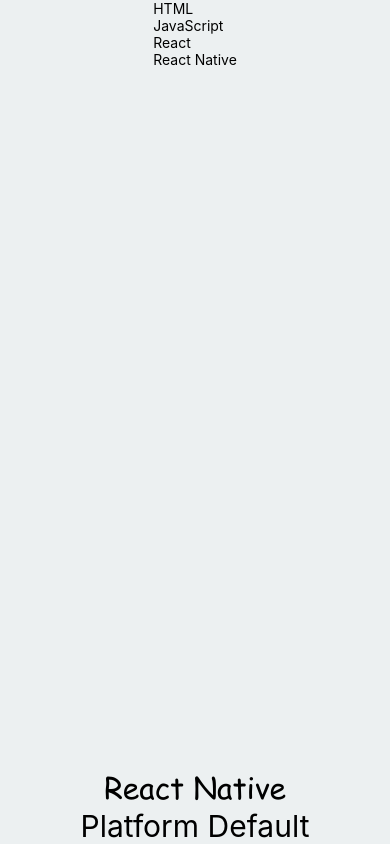
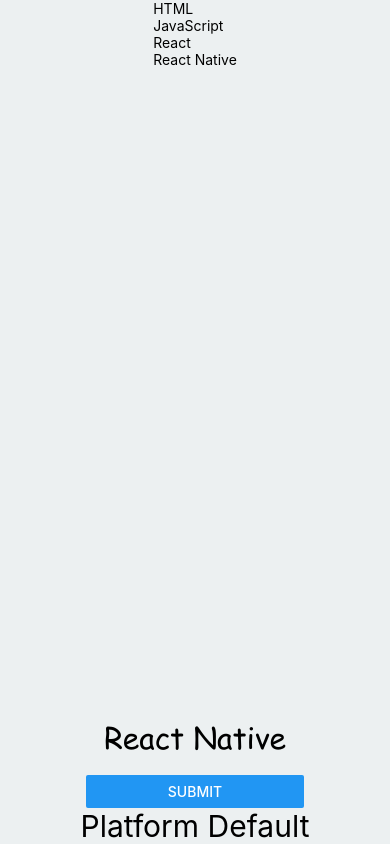
Before and after one commit to imiryna/awesome-project, a React Native app: screen / in a window 390 px wide. Built offline with nearby package versions, Linux system fonts and the light colour scheme.

Commit message:
install librery

```diff
--- a/App.js
+++ b/App.js
@@ -1,8 +1,8 @@
 import { StatusBar } from "expo-status-bar";
-import { StyleSheet, Text, Image, SafeAreaView, FlatList } from "react-native";
-
+import { StyleSheet, Text, SafeAreaView, FlatList } from "react-native";
 import { useState } from "react";
 import { useFonts } from "expo-font";
+import { RegistrationScreen } from "./src/Screens/RegistrationScreen";
 
 export default function App() {
   const COURSES = [
@@ -38,7 +38,7 @@
     <SafeAreaView style={styles.container}>
       <FlatList data={colection} renderItem={({ item }) => <Text>{item.title}</Text>} keyExtractor={(item) => item.id} />
       <Text style={{ fontFamily: "Comic-Sans", fontSize: 30 }}>React Native</Text>
-
+      <RegistrationScreen />
       <Text style={{ fontSize: 30 }}>Platform Default</Text>
     </SafeAreaView>
   );
--- a/package.json
+++ b/package.json
@@ -9,11 +9,15 @@
     "web": "expo start --web"
   },
   "dependencies": {
+    "@reduxjs/toolkit": "^2.2.2",
+    "axios": "^1.6.8",
     "expo": "~50.0.13",
+    "expo-font": "~11.10.3",
     "expo-status-bar": "~1.11.1",
+    "formik": "^2.4.5",
     "react": "18.2.0",
     "react-native": "0.73.5",
-    "expo-font": "~11.10.3"
+    "redux": "^5.0.1"
   },
   "devDependencies": {
     "@babel/core": "^7.20.0"
--- /dev/null
+++ b/src/Screens/RegistrationScreen.jsx
@@ -0,0 +1,16 @@
+import React from "react";
+import { Button, TextInput, View } from "react-native";
+import { Formik } from "formik";
+
+export const RegistrationScreen = () => {
+  return (
+    <Formik initialValues={{ email: "" }} onSubmit={(values) => console.log(values)}>
+      {({ handleChange, handleBlur, handleSubmit, values }) => (
+        <View>
+          <TextInput onChangeText={handleChange("email")} onBlur={handleBlur("email")} value={values.email} />
+          <Button onPress={handleSubmit} title="Submit" />
+        </View>
+      )}
+    </Formik>
+  );
+};
--- /dev/null
+++ b/src/services/baseUrl.js
@@ -0,0 +1,5 @@
+import axios from "axios";
+
+export const baseURLInstance = axios.create({
+  baseURL: "https://connections-api.herokuapp.com/",
+});
```
Also changed, not shown: src/services/uathApi.js (added, +18 -0 lines), 1 other file (tests, documents, lock files or other folders).
